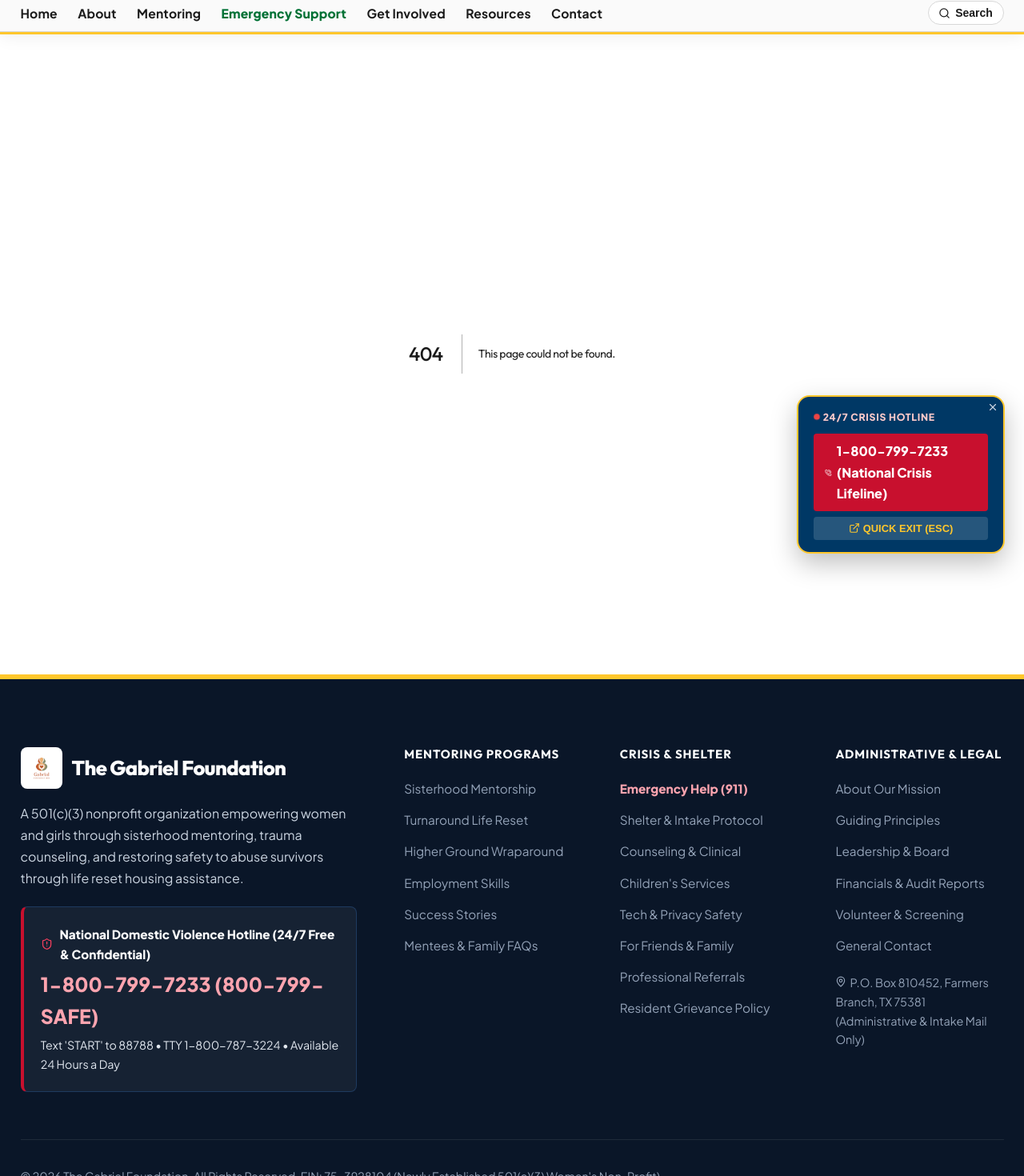
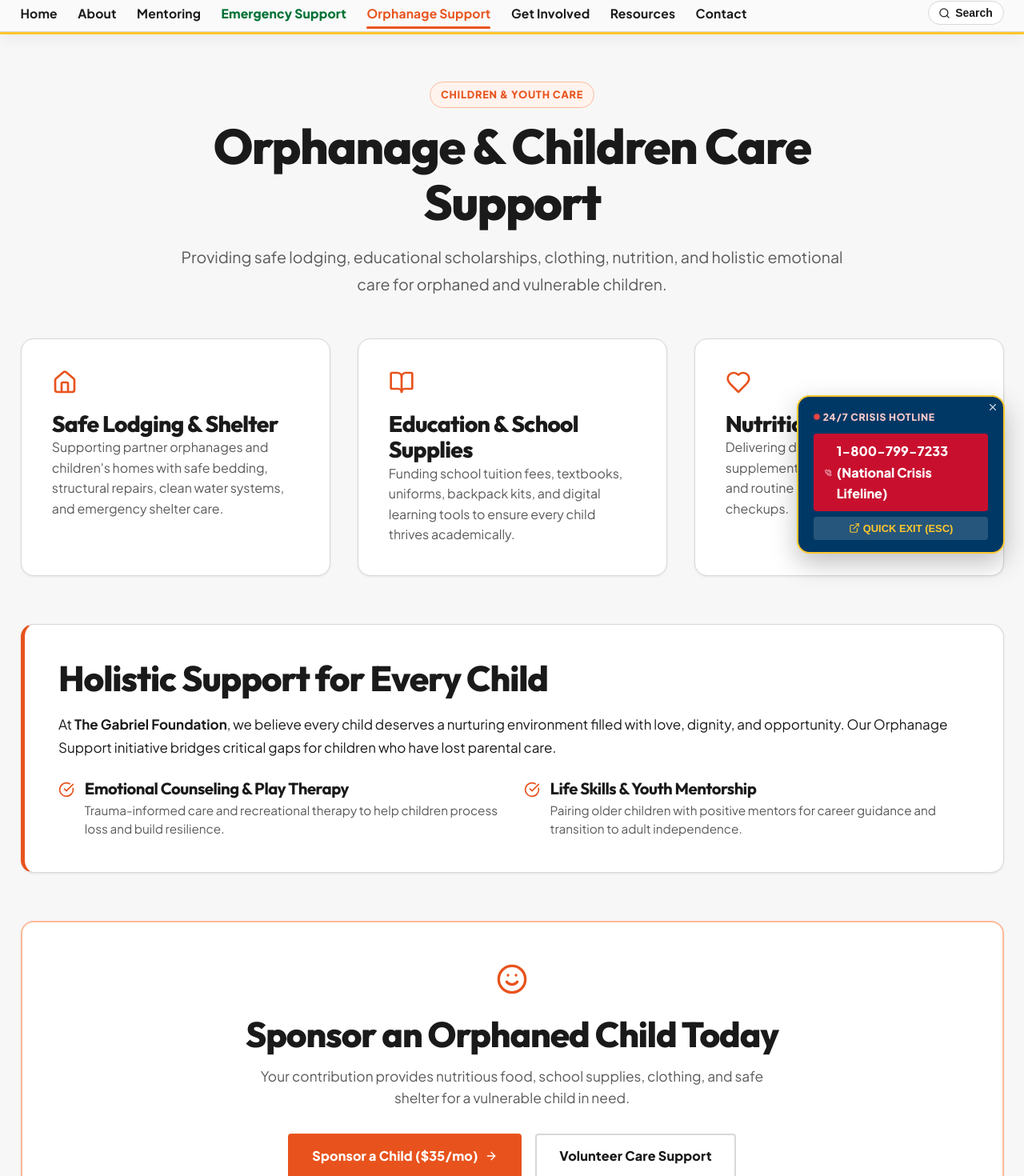
Before and after one commit to Jameskinyanjui-coder/The-Gabriel-Foundation, a Next.js app: page /orphanage-support in a window 1280 px wide. Before the commit this address had no page. Shown: the part 84-1554 px from the top of the page at 80% size. Built offline with nearby package versions, Linux system fonts and the light colour scheme.

Commit message:
feat: implement orphanage support, fix emergency tel links, fix logo alt text typo to Gabriel Foundation Logo

```diff
--- /dev/null
+++ b/src/app/orphanage-support/page.tsx
@@ -0,0 +1,93 @@
+import React from 'react';
+import Link from 'next/link';
+import { Heart, BookOpen, ShieldCheck, Home, Smile, ArrowRight, CheckCircle } from 'lucide-react';
+import { FOUNDATION_META } from '@/data/siteData';
+
+export default function OrphanageSupportPage() {
+  return (
+    <div className="container" style={{ padding: '3.5rem 1.5rem' }}>
+      <div style={{ maxWidth: '850px', margin: '0 auto 3rem', textAlign: 'center' }}>
+        <span className="badge badge-mentoring" style={{ marginBottom: '0.75rem' }}>Children & Youth Care</span>
+        <h1>Orphanage &amp; Children Care Support</h1>
+        <p style={{ fontSize: '1.15rem', color: 'var(--color-text-muted)', lineHeight: '1.7', marginTop: '1rem' }}>
+          Providing safe lodging, educational scholarships, clothing, nutrition, and holistic emotional care for orphaned and vulnerable children.
+        </p>
+      </div>
+
+      {/* Core Services Grid */}
+      <div className="grid-3" style={{ gap: '2rem', marginBottom: '3.5rem' }}>
+        <div className="card">
+          <Home size={32} style={{ color: 'var(--color-primary)', marginBottom: '0.75rem' }} />
+          <h3>Safe Lodging &amp; Shelter</h3>
+          <p style={{ fontSize: '0.94rem', color: 'var(--color-text-muted)', lineHeight: '1.6' }}>
+            Supporting partner orphanages and children's homes with safe bedding, structural repairs, clean water systems, and emergency shelter care.
+          </p>
+        </div>
+
+        <div className="card">
+          <BookOpen size={32} style={{ color: 'var(--color-primary)', marginBottom: '0.75rem' }} />
+          <h3>Education &amp; School Supplies</h3>
+          <p style={{ fontSize: '0.94rem', color: 'var(--color-text-muted)', lineHeight: '1.6' }}>
+            Funding school tuition fees, textbooks, uniforms, backpack kits, and digital learning tools to ensure every child thrives academically.
+          </p>
+        </div>
+
+        <div className="card">
+          <Heart size={32} style={{ color: 'var(--color-primary)', marginBottom: '0.75rem' }} />
+          <h3>Nutrition &amp; Healthcare</h3>
+          <p style={{ fontSize: '0.94rem', color: 'var(--color-text-muted)', lineHeight: '1.6' }}>
+            Delivering daily balanced meals, vitamin supplements, hygiene care packages, and routine pediatric healthcare checkups.
+          </p>
+        </div>
+      </div>
+
+      {/* Detailed Impact Section */}
+      <div className="card" style={{ padding: '2.5rem', marginBottom: '3.5rem', borderLeft: '5px solid var(--color-primary)' }}>
+        <h2 style={{ marginBottom: '1rem' }}>Holistic Support for Every Child</h2>
+        <p style={{ fontSize: '1rem', lineHeight: '1.7', color: 'var(--color-text-main)', marginBottom: '1.5rem' }}>
+          At <strong>The Gabriel Foundation</strong>, we believe every child deserves a nurturing environment filled with love, dignity, and opportunity. Our Orphanage Support initiative bridges critical gaps for children who have lost parental care.
+        </p>
+
+        <div style={{ display: 'grid', gridTemplateColumns: 'repeat(2, 1fr)', gap: '1.5rem' }} className="grid-responsive">
+          <div style={{ display: 'flex', gap: '0.75rem' }}>
+            <CheckCircle size={20} style={{ color: 'var(--color-primary)', flexShrink: 0, marginTop: '3px' }} />
+            <div>
+              <h4 style={{ margin: '0 0 0.25rem 0' }}>Emotional Counseling &amp; Play Therapy</h4>
+              <p style={{ fontSize: '0.9rem', color: 'var(--color-text-muted)', margin: 0, lineHeight: '1.5' }}>
+                Trauma-informed care and recreational therapy to help children process loss and build resilience.
+              </p>
+            </div>
+          </div>
+
+          <div style={{ display: 'flex', gap: '0.75rem' }}>
+            <CheckCircle size={20} style={{ color: 'var(--color-primary)', flexShrink: 0, marginTop: '3px' }} />
+            <div>
+              <h4 style={{ margin: '0 0 0.25rem 0' }}>Life Skills &amp; Youth Mentorship</h4>
+              <p style={{ fontSize: '0.9rem', color: 'var(--color-text-muted)', margin: 0, lineHeight: '1.5' }}>
+                Pairing older children with positive mentors for career guidance and transition to adult independence.
+              </p>
+            </div>
+          </div>
+        </div>
+      </div>
+
+      {/* Call to Action */}
+      <div className="card hero-track-mentoring" style={{ textAlign: 'center', padding: '3rem 2rem' }}>
+        <Smile size={40} style={{ color: 'var(--color-primary)', marginBottom: '1rem' }} />
+        <h2>Sponsor an Orphaned Child Today</h2>
+        <p style={{ maxWidth: '650px', margin: '0.75rem auto 1.75rem auto', color: 'var(--color-text-muted)', fontSize: '1.02rem', lineHeight: '1.6' }}>
+          Your contribution provides nutritious food, school supplies, clothing, and safe shelter for a vulnerable child in need.
+        </p>
+        <div style={{ display: 'flex', gap: '1rem', justifyContent: 'center' }} className="dual-cta-row">
+          <Link href="/donate" className="btn btn-primary">
+            <span>Sponsor a Child ($35/mo)</span>
+            <ArrowRight size={16} />
+          </Link>
+          <Link href="/get-involved" className="btn btn-outline">
+            <span>Volunteer Care Support</span>
+          </Link>
+        </div>
+      </div>
+    </div>
+  );
+}
--- a/src/components/FloatingCrisisWidget.tsx
+++ b/src/components/FloatingCrisisWidget.tsx
@@ -40,11 +40,11 @@
       </div>
 
       <a
-        href={`tel:${FOUNDATION_META.crisisLine247}`}
+        href="tel:18007997233"
         className="floating-call-btn"
       >
         <PhoneCall size={16} />
-        <span>{FOUNDATION_META.crisisLine247}</span>
+        <span>1-800-799-7233 (National Crisis Lifeline)</span>
       </a>
 
       <button
--- a/src/components/Footer.tsx
+++ b/src/components/Footer.tsx
@@ -15,14 +15,14 @@
             <div style={{ display: 'flex', alignItems: 'center', gap: '12px', marginBottom: '1rem' }}>
               <img
                 src="/images/logo.png"
-                alt="Gabrial Foundation Logo"
+                alt="Gabriel Foundation Logo"
                 style={{ height: '52px', width: 'auto', objectFit: 'contain', background: '#FFFFFF', padding: '4px', borderRadius: '8px' }}
               />
               <h3 style={{ fontSize: '1.5rem', color: '#FFFFFF', margin: 0 }}>{FOUNDATION_META.name}</h3>
             </div>
 
             <p style={{ fontSize: '0.94rem', lineHeight: '1.7', color: '#CBD5E1' }}>
-              A 501(c)(3) nonprofit organization empowering women and girls through sisterhood mentoring, trauma counseling, and restoring safety to abuse survivors through life reset housing assistance.
+              A 501(c)(3) nonprofit organization empowering women and girls through sisterhood mentoring, trauma counseling, restoring safety to abuse survivors, and supporting orphaned children through food, shelter, and education.
             </p>
 
             <div className="footer-hotline-box">
@@ -39,9 +39,10 @@
 
           {/* Mentoring Tracks */}
           <div className="footer-column">
-            <h4>Mentoring Programs</h4>
+            <h4>Mentoring &amp; Youth</h4>
             <ul className="footer-links">
               <li><Link href="/mentoring/trailblazers">Sisterhood Mentorship</Link></li>
+              <li><Link href="/orphanage-support" style={{ color: '#FDE047', fontWeight: 700 }}>Orphanage &amp; Children Care</Link></li>
               <li><Link href="/mentoring/turnaround">Turnaround Life Reset</Link></li>
               <li><Link href="/mentoring/higher-ground">Higher Ground Wraparound</Link></li>
               <li><Link href="/mentoring/lunch-friends">Employment Skills</Link></li>
--- a/src/components/Navbar.tsx
+++ b/src/components/Navbar.tsx
@@ -28,7 +28,7 @@
             <Link href="/" className="nav-brand" aria-label="The Gabriel Foundation Home" style={{ display: 'flex', alignItems: 'center', gap: '10px', textDecoration: 'none' }}>
               <img
                 src="/images/logo.png"
-                alt="Gabrial Foundation Logo"
+                alt="Gabriel Foundation Logo"
                 style={{ height: '48px', width: 'auto', objectFit: 'contain' }}
               />
               <div className="nav-brand-text">
@@ -105,6 +105,7 @@
                   { href: '/about', label: 'About' },
                   { href: '/mentoring', label: 'Mentoring' },
                   { href: '/crisis', label: 'Emergency Support', accent: true },
+                  { href: '/orphanage-support', label: 'Orphanage Support' },
                   { href: '/get-involved', label: 'Get Involved' },
                   { href: '/resources', label: 'Resources' },
                   { href: '/contact', label: 'Contact' },
@@ -182,6 +183,7 @@
                 <li><Link href="/about" onClick={() => setMobileOpen(false)}>About Us</Link></li>
                 <li><Link href="/mentoring" onClick={() => setMobileOpen(false)} style={{ color: 'var(--irc-orange)' }}>Mentoring Programs</Link></li>
                 <li><Link href="/crisis" onClick={() => setMobileOpen(false)} style={{ color: 'var(--fa-green)' }}>Emergency Support &amp; Reset</Link></li>
+                <li><Link href="/orphanage-support" onClick={() => setMobileOpen(false)}>Orphanage Support</Link></li>
                 <li><Link href="/get-involved" onClick={() => setMobileOpen(false)}>Get Involved</Link></li>
                 <li><Link href="/resources" onClick={() => setMobileOpen(false)}>Community Resources</Link></li>
                 <li><Link href="/donate" onClick={() => setMobileOpen(false)} style={{ color: 'var(--hrc-yellow-dark)', fontWeight: 900 }}>Donate Now</Link></li>
--- a/src/data/siteData.ts
+++ b/src/data/siteData.ts
@@ -114,6 +114,11 @@
     url: "/images/hands-unity-support.jpg",
     title: "Unity & Safe Housing Support",
     alt: "Diverse hands stacked together in unity"
+  },
+  orphanCare: {
+    url: "/images/girls-power-group.jpg",
+    title: "Orphanage & Youth Care Support",
+    alt: "Children and youth in community support program"
   }
 };
 
```
Also changed, not shown: src/app/page.tsx (+26 -2 lines).
